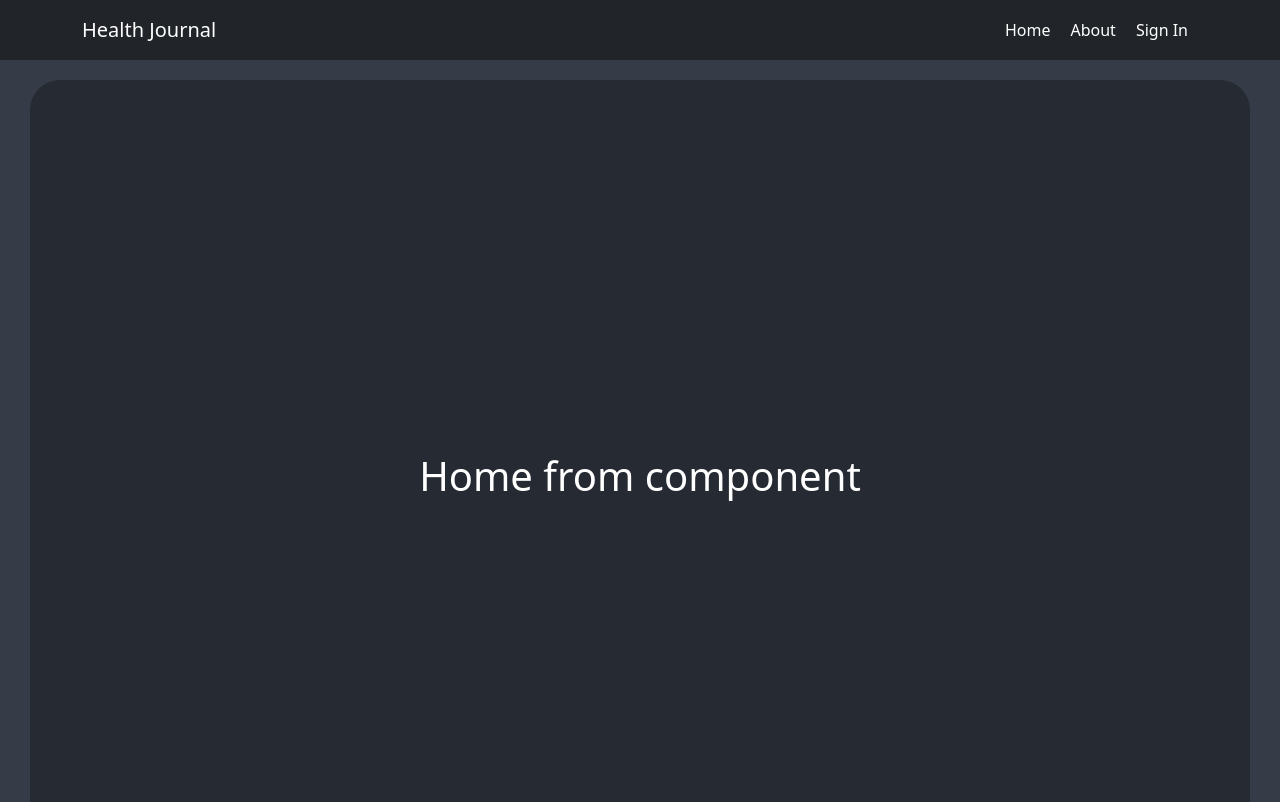
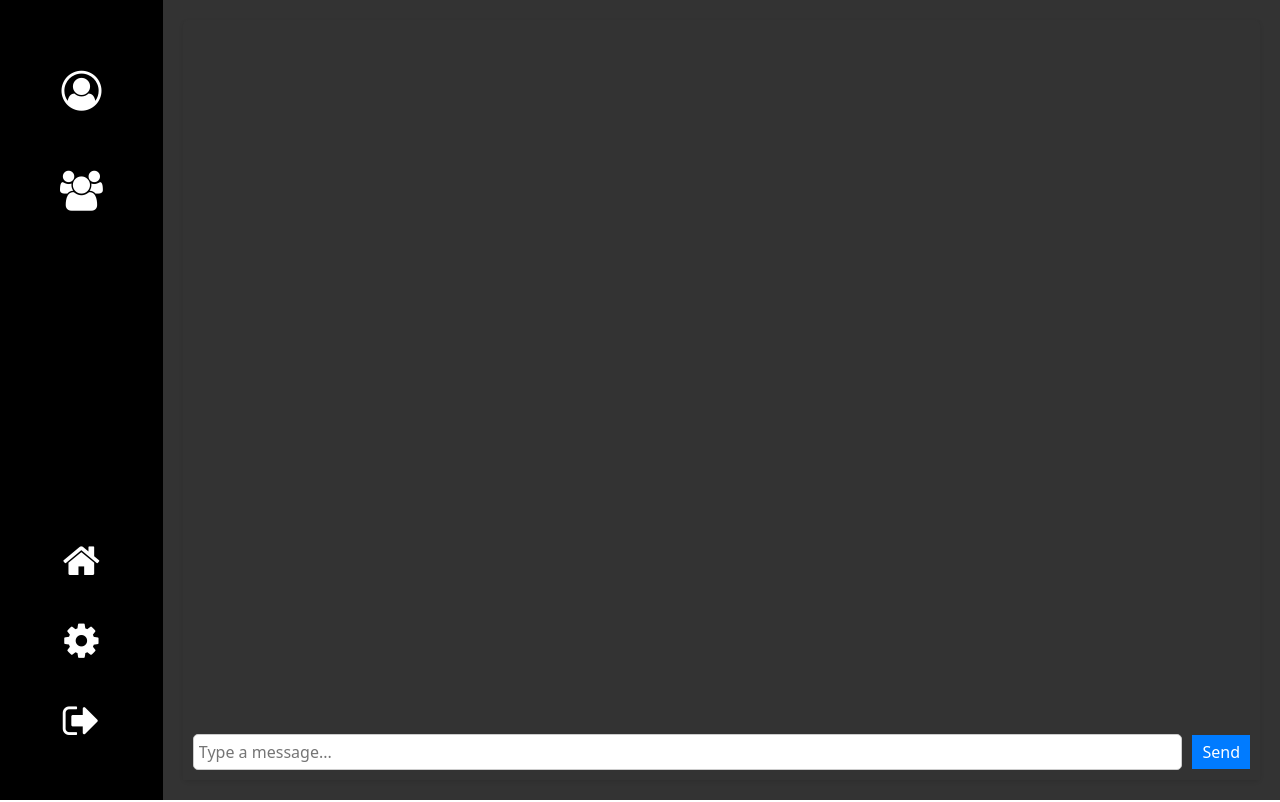
Before and after one commit to priyankaagrawal1090/health_journal_via_nlp, a React (Create React App) app: page / in a window 1280 px wide. Shown: the top 802 px of the page. Built offline with nearby package versions, Linux system fonts and the light colour scheme.

Commit message:
Commented out home component temporarily and render static PatientUI.

```diff
--- a/src/App.js
+++ b/src/App.js
@@ -5,6 +5,7 @@ import 'font-awesome/css/font-awesome.min.css';
 import { Link } from 'react-scroll';
 import { Navbar, Nav, Container } from 'react-bootstrap';
 import 'bootstrap/dist/css/bootstrap.css';
+import PatientUI from './components/PatientUI'
 
 export const HOME_CONTENT_ITEMS = [
   {
@@ -27,41 +28,51 @@ export const HOME_CONTENT_ITEMS = [
   },
 ];
 
+// FIXME: Temporarily comment out Home/ and render static PatientUI
+
+// function App() {
+//   return (
+//     <div className="App">
+//       <header>
+//         <Navbar bg="dark" variant="dark" className="fixed-top">
+//           <Container>
+//             <Navbar.Brand href="#">Health Journal</Navbar.Brand>
+//             <Nav className="ml-auto">
+//               {/* Use Link for smooth scrolling */}
+//               {HOME_CONTENT_ITEMS.map((menu) => (
+//                 <Link
+//                   to={menu.title}
+//                   smooth={true}
+//                   offset={-200}
+//                   duration={500}
+//                   delay={0}
+//                 >
+//                   <Nav.Item as="div" className="nav-item">{menu.title}</Nav.Item>
+//                 </Link>
+//               ))}
+//             </Nav>
+//           </Container>
+//         </Navbar>
+//       </header>
+
+//       <div style={{ paddingTop: '50px' }}>
+//         {HOME_CONTENT_ITEMS.map((menu) => (
+//           <div className="content overlay" id={menu.title}>
+//             {<menu.component/>}
+//           </div>
+//         ))}
+//       </div>
+//     </div>
+
+//   );
+// }
+
 function App() {
   return (
-    <div className="App">
-      <header>
-        <Navbar bg="dark" variant="dark" className="fixed-top">
-          <Container>
-            <Navbar.Brand href="#">Health Journal</Navbar.Brand>
-            <Nav className="ml-auto">
-              {/* Use Link for smooth scrolling */}
-              {HOME_CONTENT_ITEMS.map((menu) => (
-                <Link
-                  to={menu.title}
-                  smooth={true}
-                  offset={-200}
-                  duration={500}
-                  delay={0}
-                >
-                  <Nav.Item as="div" className="nav-item">{menu.title}</Nav.Item>
-                </Link>
-              ))}
-            </Nav>
-          </Container>
-        </Navbar>
-      </header>
-
-      <div style={{ paddingTop: '50px' }}>
-        {HOME_CONTENT_ITEMS.map((menu) => (
-          <div className="content overlay" id={menu.title}>
-            {<menu.component/>}
-          </div>
-        ))}
-      </div>
+    <div className='App'>
+      <PatientUI/>
     </div>
-
-  );
+  )
 }
 
 export default App;
```
